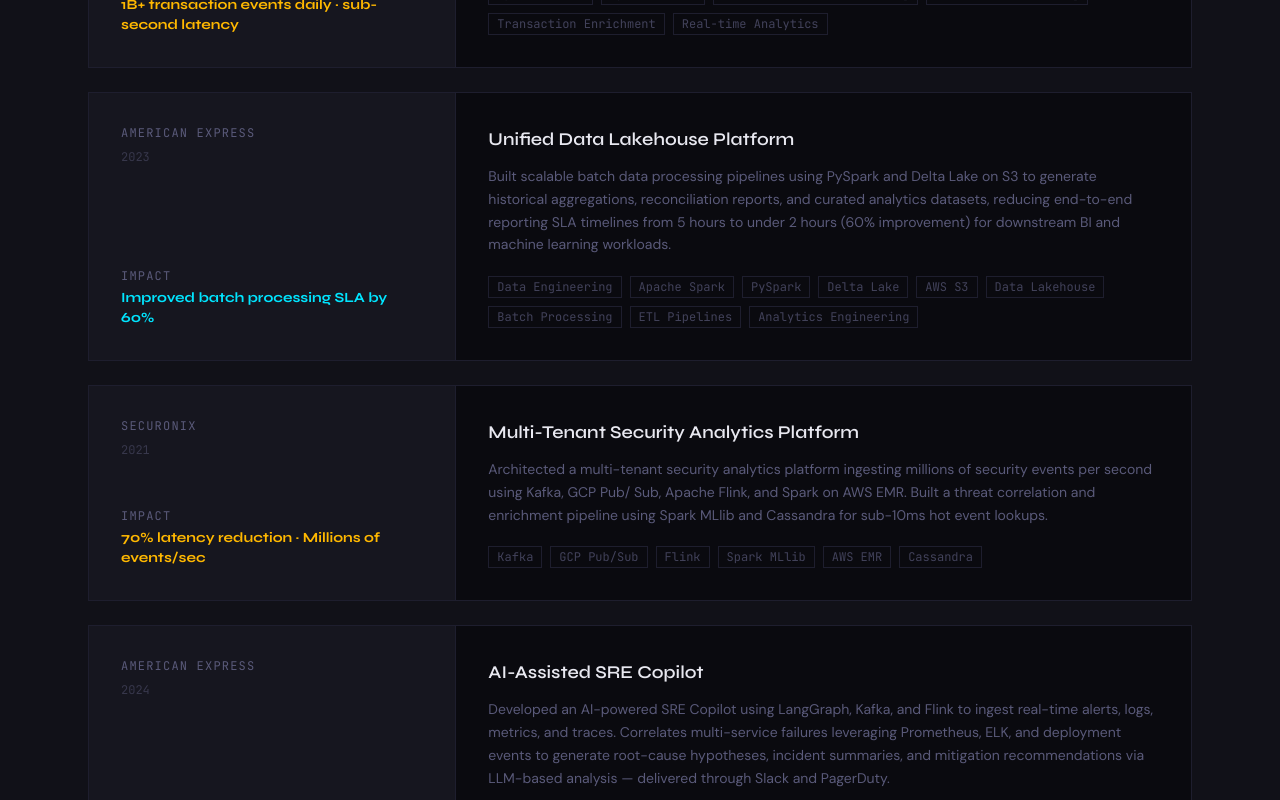
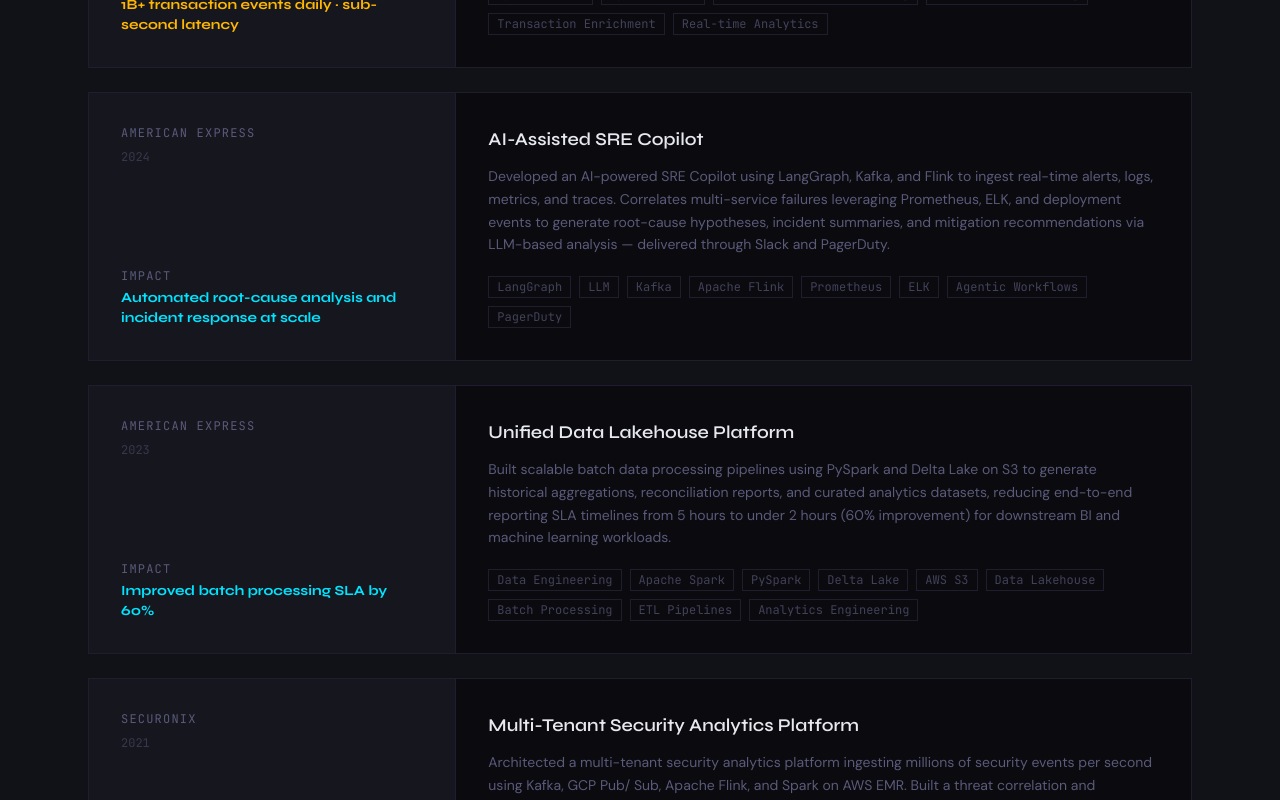
Before and after one commit to amudhan023/amudhan-portfolio, a React (Vite) app: page / in a window 1280 px wide. Shown: the part 2420-3220 px from the top of the page. Built offline with nearby package versions, Linux system fonts and the light colour scheme.

Commit message:
Move AI-Assisted SRE Copilot to position 2 in projects

```diff
--- a/src/data.js
+++ b/src/data.js
@@ -60,6 +60,16 @@ export const projects = [
     color: 'gold',
   },
   {
+    title: 'AI-Assisted SRE Copilot',
+    company: 'American Express',
+    year: '2024',
+    impact: 'Automated root-cause analysis and incident response at scale',
+    tags: ['LangGraph', 'LLM', 'Kafka', 'Apache Flink', 'Prometheus', 'ELK', 'Agentic Workflows', 'PagerDuty'],
+    description:
+      'Developed an AI-powered SRE Copilot using LangGraph, Kafka, and Flink to ingest real-time alerts, logs, metrics, and traces. Correlates multi-service failures leveraging Prometheus, ELK, and deployment events to generate root-cause hypotheses, incident summaries, and mitigation recommendations via LLM-based analysis — delivered through Slack and PagerDuty.',
+    color: 'accent',
+  },
+  {
     title: 'Unified Data Lakehouse Platform',
     company: 'American Express',
     year: '2023',
@@ -86,16 +96,6 @@ export const projects = [
     description:
       ' Architected a multi-tenant security analytics platform ingesting millions of security events per second using Kafka, GCP Pub/ Sub, Apache Flink, and Spark on AWS EMR. Built a threat correlation and enrichment pipeline using Spark MLlib and Cassandra for sub-10ms hot event lookups. ',
     color: 'gold',
-  },
-  {
-    title: 'AI-Assisted SRE Copilot',
-    company: 'American Express',
-    year: '2024',
-    impact: 'Automated root-cause analysis and incident response at scale',
-    tags: ['LangGraph', 'LLM', 'Kafka', 'Apache Flink', 'Prometheus', 'ELK', 'Agentic Workflows', 'PagerDuty'],
-    description:
-      'Developed an AI-powered SRE Copilot using LangGraph, Kafka, and Flink to ingest real-time alerts, logs, metrics, and traces. Correlates multi-service failures leveraging Prometheus, ELK, and deployment events to generate root-cause hypotheses, incident summaries, and mitigation recommendations via LLM-based analysis — delivered through Slack and PagerDuty.',
-    color: 'accent',
   },
   {
     title: 'AST Compiler — Domain Expression Engine',
```
